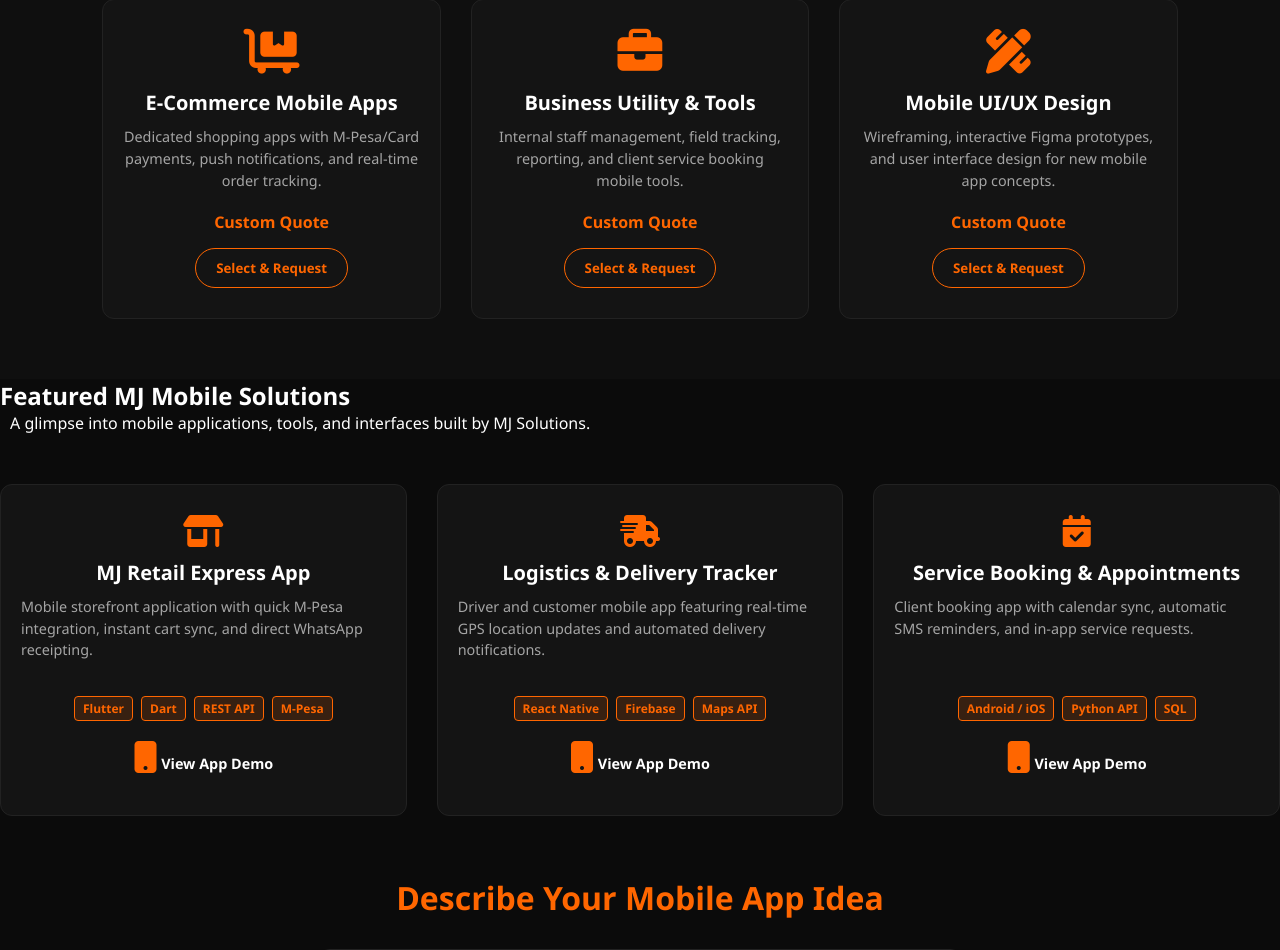
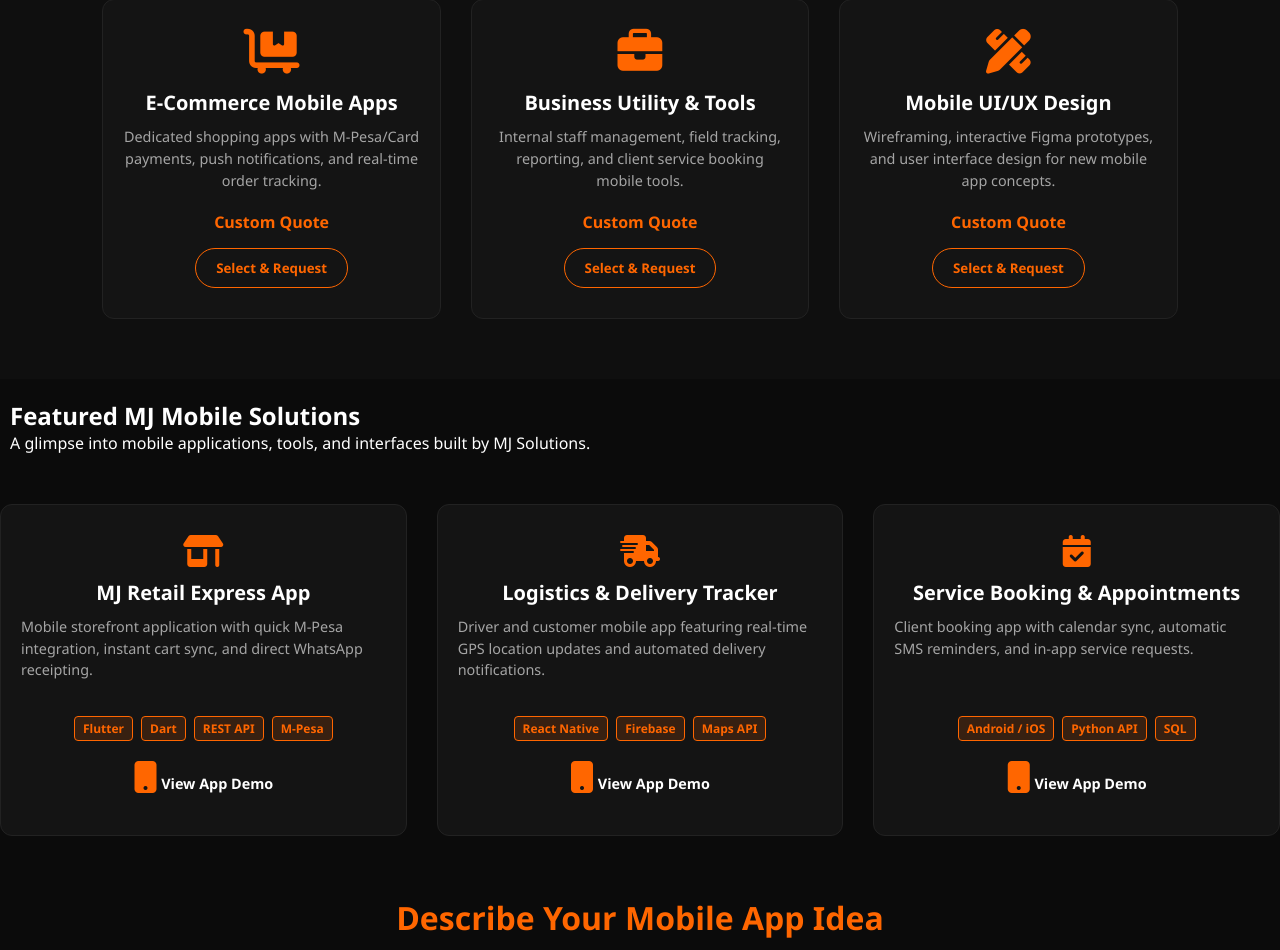
Before and after one commit to MichaelDanielLemakanit/mj-solutions, a Flask app: page /app in a window 1280 px wide. Shown: the part 778-1728 px from the top of the page. Run offline with Flask 3, Linux system fonts and the light colour scheme.

Commit message:
finalrefs

```diff
--- a/templates/app.html
+++ b/templates/app.html
@@ -94,8 +94,8 @@
     </section>
 
     <!-- App Portfolio Section -->
-    <section id="portfolio" class="portfolio-section">
-        <h2>Featured MJ Mobile Solutions</h2>
+    <section style="margin-top: 15px;" id="portfolio" class="portfolio-section">
+        <h2 style="margin-top: 20px; padding: 0 10px;">Featured MJ Mobile Solutions</h2>
         <p class="section-sub">A glimpse into mobile applications, tools, and interfaces built by MJ Solutions.</p>
 
         <div class="catalog-grid">
```
